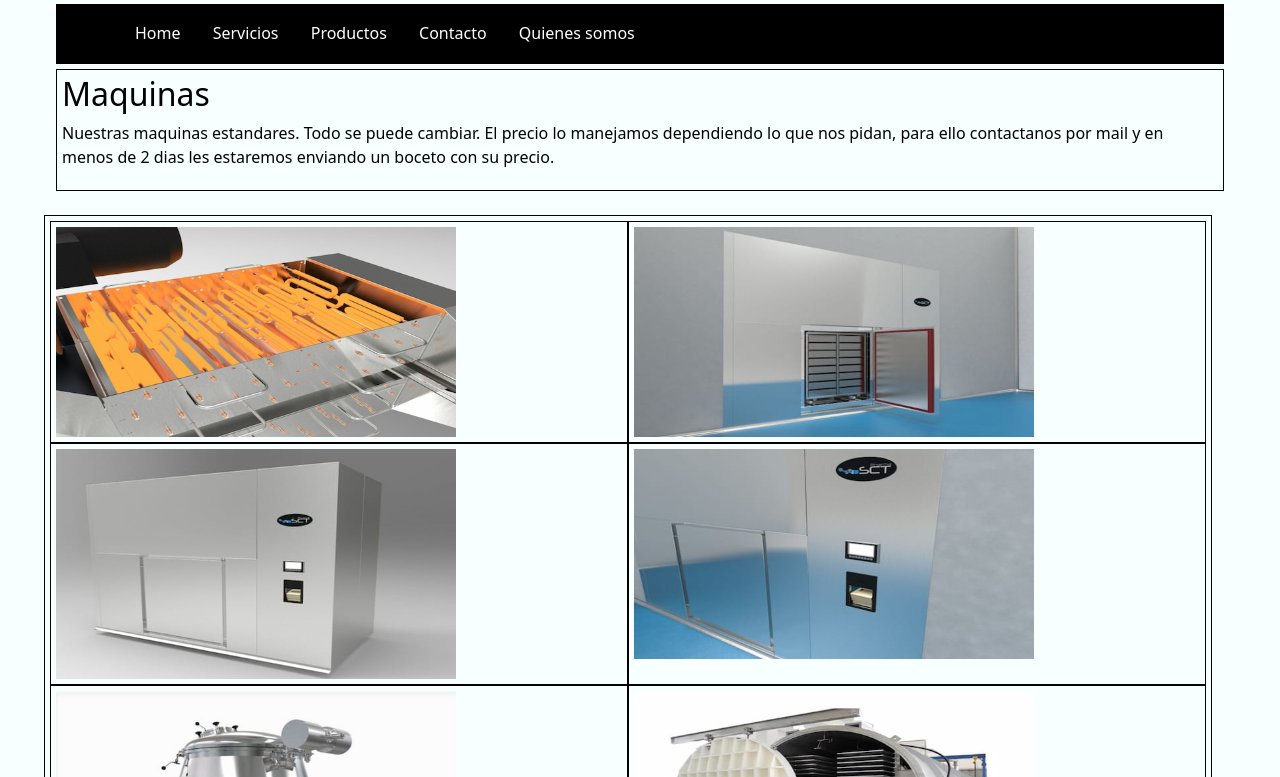
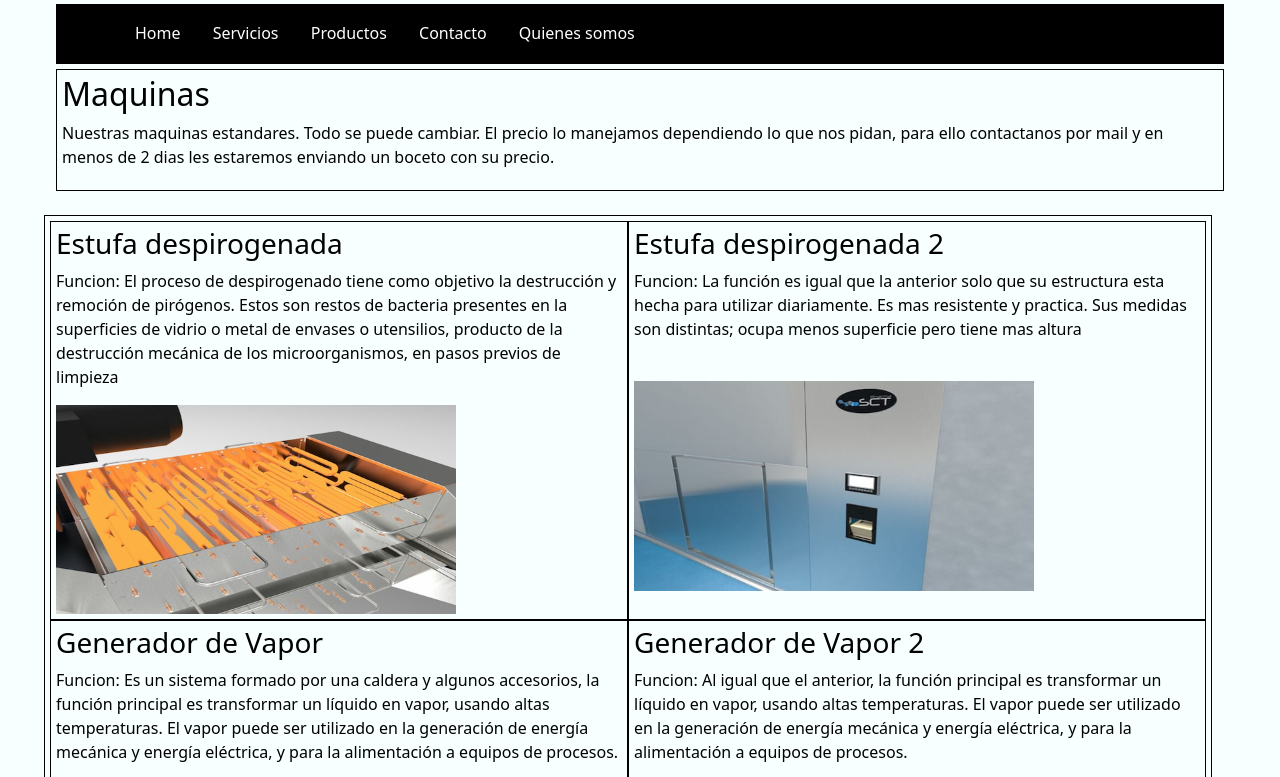
Before and after one commit to LuAbalos/clase-09, a website: page pages/productos.html in a window 1280 px wide. Shown: the part 151-928 px from the top of the page. Drawn offline with nearby package versions, Linux system fonts and the light colour scheme.

Commit message:
add images and colors

```diff
--- a/pages/productos.html
+++ b/pages/productos.html
@@ -96,21 +96,27 @@
 
                 <div class="row">
                   <div class="col">
+                    <h3>Estufa despirogenada</h3>
+                    <p>Funcion: El proceso de despirogenado tiene como objetivo la destrucción y remoción de pirógenos. Estos son restos de bacteria presentes en la superficies de vidrio o metal de envases o utensilios, producto de la destrucción mecánica de los microorganismos, en pasos previos de limpieza</p>
                     <img src="../public/img/estufa-espirogenada1.jpg" alt="Estufa espirogenada">
                   </div>
+
                   <div class="col">
-                    <img src="../public/img/estufa-espirogenada2.jpg" alt="Estufa espirogenada">
-                  </div>
-                  <div class="col">
-                    <img src="../public/img/estufa-espirogenada3.jpg" alt="Estufa espirogenada">
-                  </div>
-                  <div class="col">
+                    <h3>Estufa despirogenada 2</h3>
+                    <p>Funcion: La función es igual que la anterior solo que su estructura esta hecha para utilizar diariamente. Es mas resistente y practica. Sus medidas son distintas; ocupa menos superficie pero tiene mas altura</p>
+                    <br>
                     <img src="../public/img/estufa-espirogenada4.jpg" alt="Estufa espirogenada">
                   </div>
+
                   <div class="col">
+                    <h3>Generador de Vapor</h3>
+                    <p>Funcion: Es un sistema formado por una caldera y algunos accesorios, la función principal es transformar un líquido en vapor, usando altas temperaturas. El vapor puede ser utilizado en la generación de energía mecánica y energía eléctrica, y para la alimentación a equipos de procesos.</p>
                     <img src="../public/img/generador-vapor.jpg" alt="Generador de vapor">
                   </div>
+
                   <div class="col">
+                    <h3>Generador de Vapor 2</h3>
+                    <p>Funcion: Al igual que el anterior, la función principal es transformar un líquido en vapor, usando altas temperaturas. El vapor puede ser utilizado en la generación de energía mecánica y energía eléctrica, y para la alimentación a equipos de procesos.</p>
                     <img src="../public/img/liofi-frutas-2.jpg" alt="Liofilizador">
                   </div>
                 </div>
--- a/scss/prueba.scss
+++ b/scss/prueba.scss
@@ -114,9 +114,11 @@
         .video {
         display: flex;
         padding: 5px;
-        align-items: block;
+        align-items: center;
         border: solid 1px rgb(121, 123, 124);
         }
+        width:600;
+        height:315;
     }
 
 
```
Also changed, not shown: index.html (+3 -2 lines), css/prueba.css.
